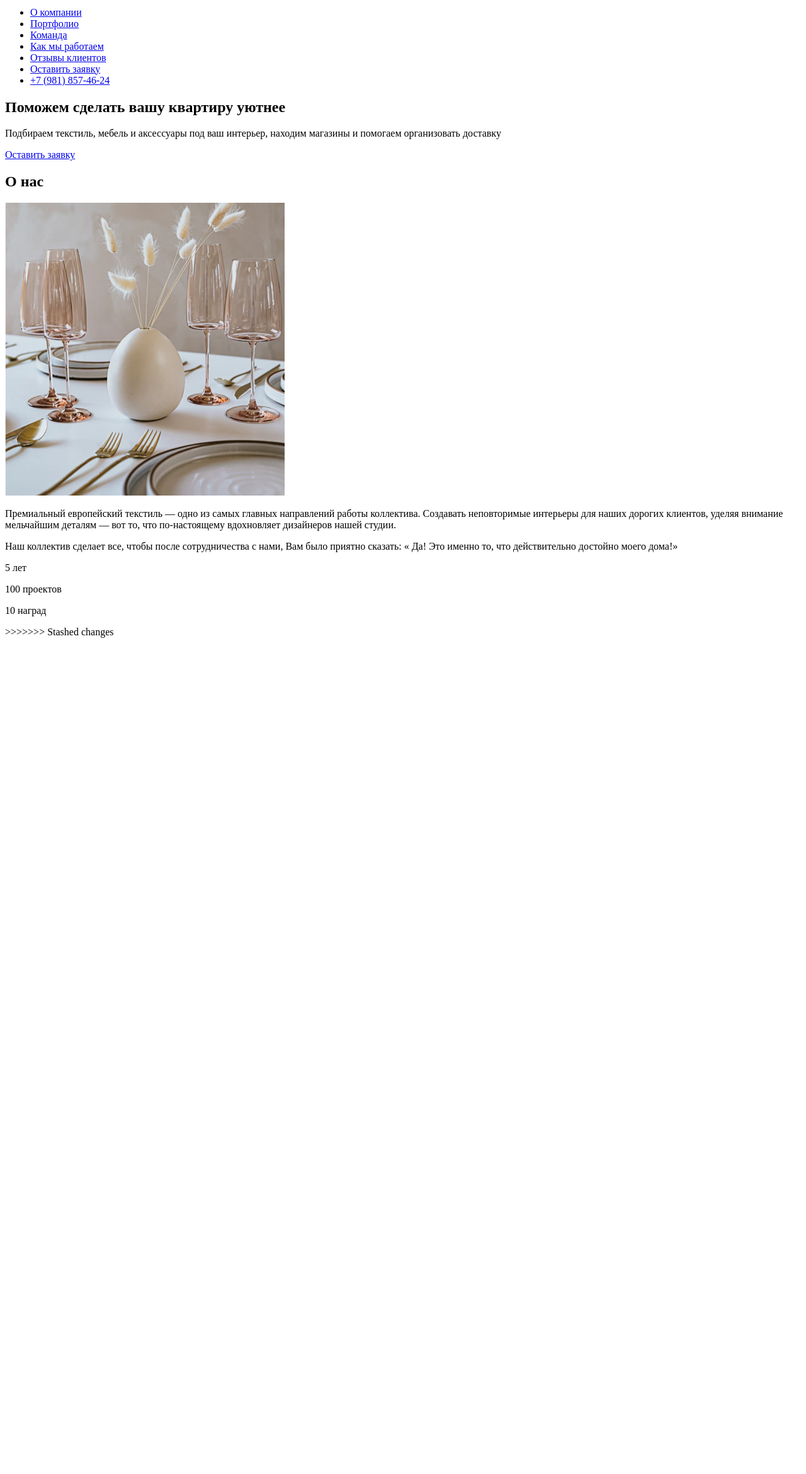
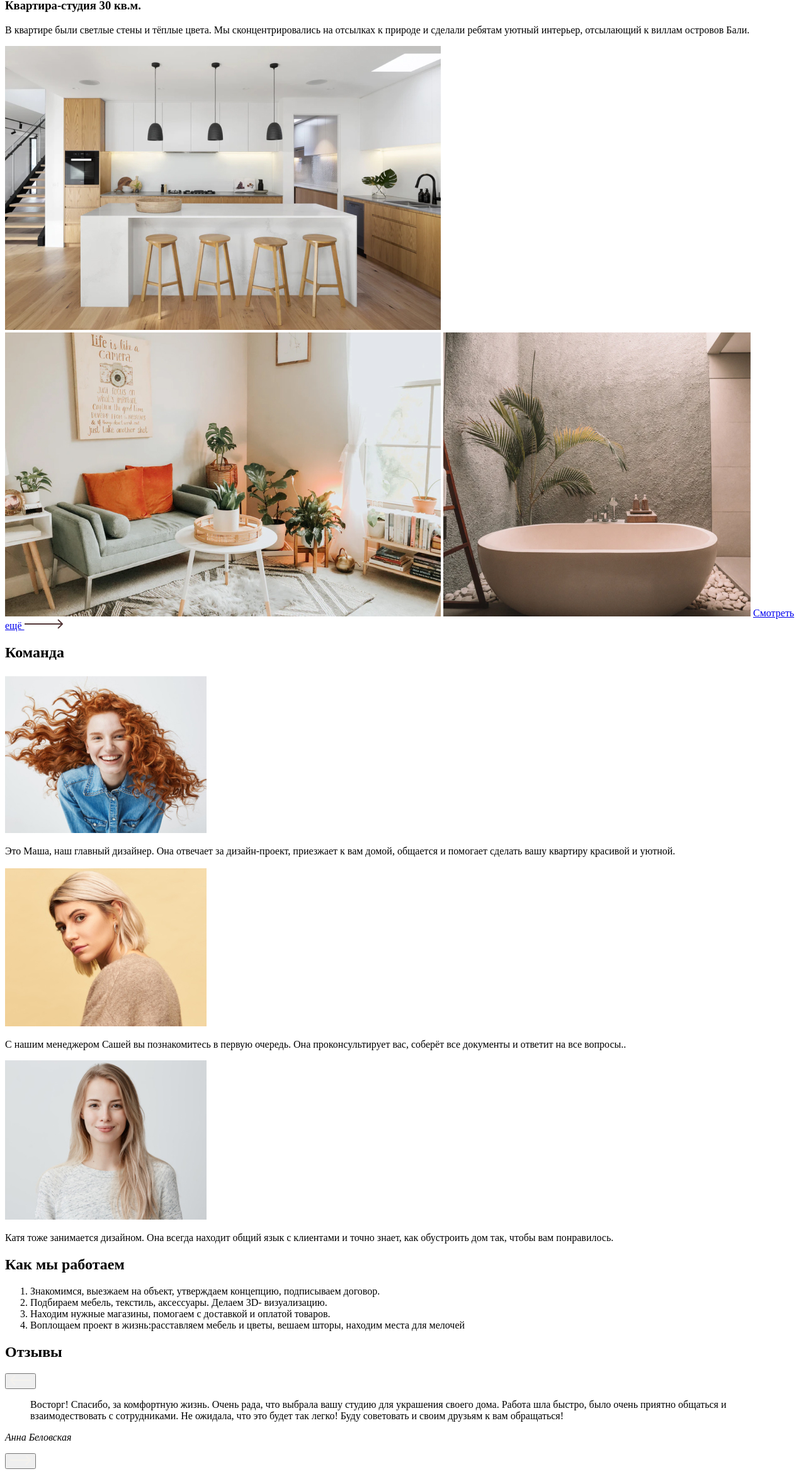
Before and after one commit to Dopeldonger/project-august, a plain HTML site: page index.html in a window 1280 px wide. Shown: the part 1090-3431 px from the top of the page at 63% size. Before the commit the page ends 2111 px from the top, so only its background shows below. Drawn offline with Linux system fonts and the light colour scheme.

Commit message:
wendesday
wendesday

```diff
--- a/index.html
+++ b/index.html
@@ -1,5 +1,5 @@
 <!DOCTYPE html>
-<html lang="en">
+<html lang="en" xmlns="http://www.w3.org/1999/html">
 <head>
     <meta charset="UTF-8">
     <title>Title</title>
@@ -46,7 +46,7 @@
         <div class="container-company">
             <p class="text1__container-company">Премиальный европейский текстиль — одно из самых главных направлений
                 работы коллектива. Создавать неповторимые интерьеры для наших дорогих клиентов, уделяя внимание
-                 мельчайшим деталям — вот то,  что по-настоящему вдохновляет дизайнеров нашей студии.
+                мельчайшим деталям — вот то, что по-настоящему вдохновляет дизайнеров нашей студии.
             </p>
             <p class="text2__container-company">Наш коллектив сделает все, чтобы после сотрудничества с нами,
                 Вам было приятно сказать: « Да! Это именно то, что действительно достойно моего дома!»
@@ -64,80 +64,78 @@
             <p>10 наград</p>
         </div>
     </section>
+    <section class="portfolio">
+        <h2 class="title__portfolio">Наши работы</h2>
+        <div class="text__portfolio">
+            <h3 class="headline">Квартира-студия 30 кв.м.</h3>
+            <p class="text1"> В квартире были светлые стены и тёплые цвета. Мы сконцентрировались
+                на отсылках к природе и сделали ребятам уютный интерьер, отсылающий к виллам островов Бали.</p>
+        </div>
+        <img src="img/desing-1.jpg" height="451" width="692" alt="Декорированная кухня">
+        <img src="img/desing-2.jpg" height="451" width="692" alt="Декорированная комната">
+        <img src="img/desing-3.jpg" height="451" width="488" alt="Декорированная ванная">
+        <a href="#">Смотреть ещё <img src="img/arrow-icon.svg" alt="стрелка" height="16" width="61"></a>
+    </section>
+    <section class="team">
+        <h2 class="title__team">Команда</h2>
+        <div class="wrapper__team">
+            <div class="team-1">
+                <img src="img/team-1.jpg" height="253" width="320" alt="Маша">
+                <p class="team-1__text">Это Маша, наш главный дизайнер. Она отвечает за дизайн-проект,
+                    приезжает к вам домой, общается и помогает сделать вашу квартиру красивой и уютной.</p>
+            </div>
+            <div class="team-2">
+                <img src="img/team-2.jpg" height="253" width="320" alt="Саша">
+                <p class="team-2__text">С нашим менеджером Сашей вы познакомитесь в первую очередь.
+                    Она проконсультирует вас, соберёт все документы и ответит на все вопросы..</p>
+            </div>
+            <div class="team-3">
+                <img src="img/team-3.jpg" height="253" width="320" alt="Катя">
+                <p class="team-3__text">Катя тоже занимается дизайном. Она всегда находит общий язык
+                    с клиентами и точно знает, как обустроить дом так, чтобы вам понравилось.</p>
+            </div>
+        </div>
+    </section>
+    <section class="work">
+        <h2 class="title__work">Как мы работаем</h2>
+        <div class="wrapper__work">
+            <ol class="ol__work">
+                <li>Знакомимся, выезжаем на объект, утверждаем концепцию, подписываем договор.</li>
+                <li>Подбираем мебель, текстиль, аксессуары. Делаем 3D- визуализацию.</li>
+                <li>Находим нужные магазины, помогаем с доставкой и оплатой товаров.</li>
+                <li>Воплощаем проект в жизнь:расставляем мебель и цветы, вешаем шторы, находим места для мелочей</li>
+            </ol>
+        </div>
+    </section>
+    <section class="reviews">
+        <div class="wrapper__reviews">
+            <h2 class="title__reviews">Отзывы</h2>
+            <button class="btn-left">
+                <img src="img/arrow-left.svg" height="16" width="33" alt="кнопка:стрелка влево">
+            </button>
+            <div class="review">
+                <p>
+                    <blockquote>
+                        Восторг! Спасибо, за комфортную жизнь. Очень рада, что выбрала вашу студию для украшения своего дома.
 
- </main>
+                        Работа шла быстро, было очень приятно общаться и взаимодествовать
+                        с сотрудниками. Не ожидала, что это будет так легко!
 
-</body>
-=======
-<!DOCTYPE html>
-<html lang="en">
-<head>
-    <meta charset="UTF-8">
-    <title>Title</title>
-</head>
-<body>
-<header>
- <img src="img/logo.svg" height="25" width="26" alt="Лого">
-  <nav class="list">
-      <ul>
-          <li>
-              <a href="#company">О компании</a>
-          </li>
-          <li>
-              <a href="#portfolio">Портфолио</a>
-          </li>
-          <li>
-              <a href="#team">Команда</a>
-          </li>
-          <li>
-              <a href="#work">Как мы работаем</a>
-          </li>
-          <li>
-              <a href="#reviews">Отзывы клиентов</a>
-          </li>
-          <li>
-              <a href="#application">Оставить заявку</a>
-          </li>
-          <li>
-              <a href="#phone">+7 (981) 857-46-24 </a>
-          </li>
-      </ul>
-  </nav>
-</header>
- <main>
-     <section class="mainpage">
-         <h1 class="title">Поможем сделать вашу квартиру уютнее</h1>
-         <p class="company-text">Подбираем текстиль, мебель и аксессуары под ваш интерьер, находим магазины
-             и помогаем организовать доставку </p>
-         <a href="#application">Оставить заявку</a>
-     </section>
-     <section class="company">
-         <h2 class="title__company"> О нас</h2>
-         <img src="img/furseit.jpg" height="465" width="444" alt="богатый стол">
-         <div class="container-company">
-             <p class="text1__container-company">Премиальный европейский текстиль — одно из самых главных направлений
-                 работы коллектива. Создавать неповторимые интерьеры для наших дорогих клиентов, уделяя внимание
-                 мельчайшим деталям — вот то,  что по-настоящему вдохновляет дизайнеров нашей студии.
-             </p>
-             <p class="text2__container-company">Наш коллектив сделает все, чтобы после сотрудничества с нами,
-                 Вам было приятно сказать: « Да! Это именно то, что действительно достойно моего дома!»
+                        Буду советовать и своим друзьям к вам обращаться!
+                    </blockquote>
+                    <cite>Анна Беловская</cite>
                 </p>
             </div>
-     </section>
-     <section class="additional">
-         <div class="additional1">
-             <p>5 лет</p>
+            <button class="btn-right">
+                <img src="img/arrow-right.svg" height="16" width="33" alt="кнопка:стрелка вправо">
+            </button>
+
         </div>
-         <div class="additional1">
-             <p>100 проектов</p>
-         </div>
-         <div class="additional1">
-             <p>10 наград</p>
-         </div>
+
+
     </section>
 
 </main>
 
 </body>
->>>>>>> Stashed changes
 </html>
```
Also changed, not shown: img/arrow-icon.svg (added), img/arrow-left.svg (added), img/arrow-right.svg (added), img/desing-1.jpg (added), img/desing-2.jpg (added), img/desing-3.jpg (added), img/team-1.jpg (added), img/team-2.jpg (added), img/team-3.jpg (added). Lines whose indentation alone changed are shown as unchanged.
